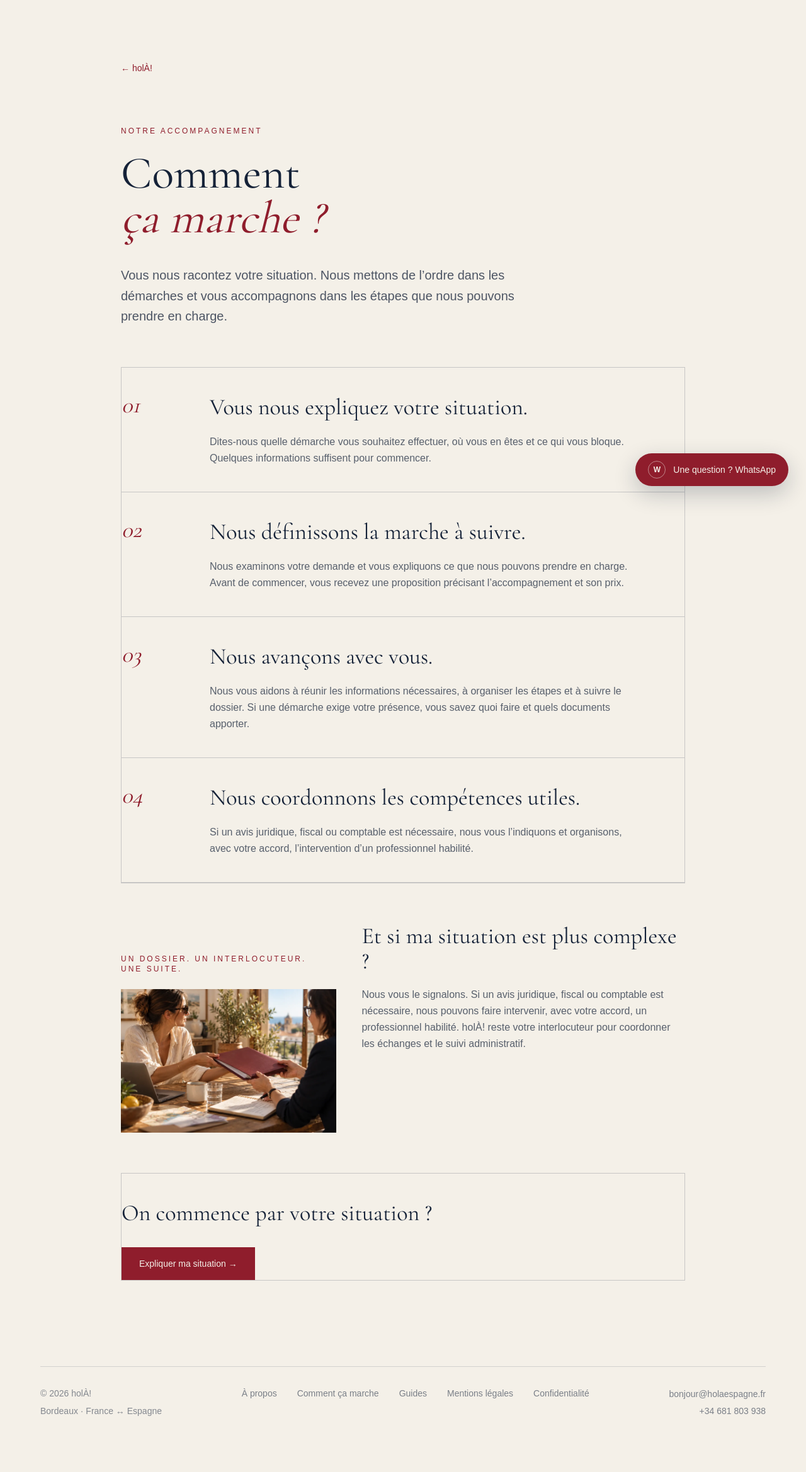
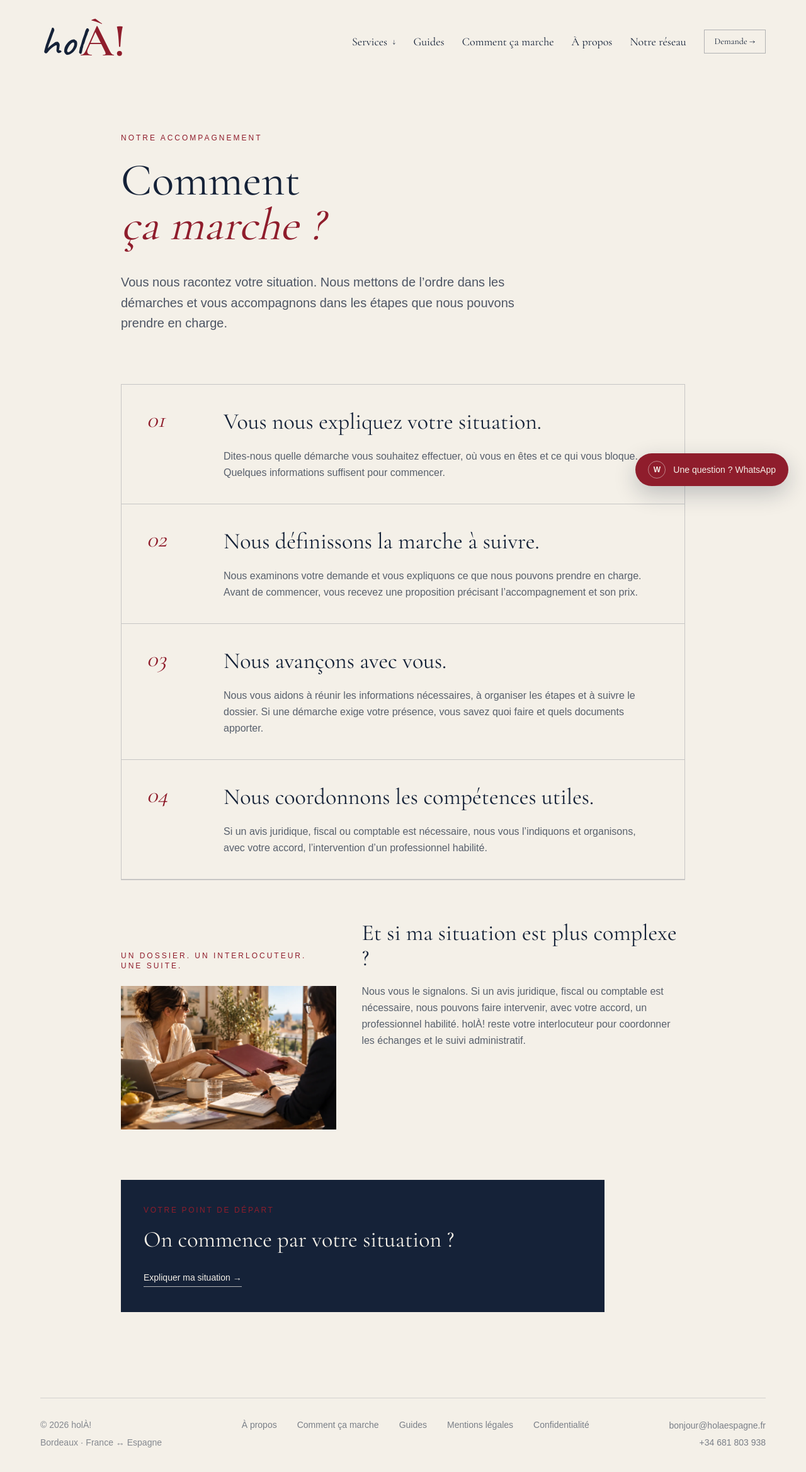
Before and after one commit to elehcf/hola, a Next.js app: page /comment-ca-marche in a window 1280 px wide. Shown: the top 2338 px of the page at 63% size. Before the commit the page ends 2292 px from the top, so only its background shows below. Built offline with nearby package versions, Linux system fonts and the light colour scheme.

Commit message:
Refine how it works page spacing and CTA

```diff
--- a/app/comment-ca-marche/page.tsx
+++ b/app/comment-ca-marche/page.tsx
@@ -1,6 +1,7 @@
 import type { Metadata } from "next";
 import Link from "next/link";
 import LifestylePhoto from "../components/LifestylePhoto";
+import PageHeader from "../components/PageHeader";
 
 export const metadata: Metadata = {
   title: "Comment ça marche | holÀ!",
@@ -37,13 +38,10 @@ const etapes = [
 
 export default function CommentCaMarche() {
   return (
-    <main className="min-h-screen bg-ivory px-8 py-16 text-navy md:px-16 md:py-24">
-      <div className="mx-auto max-w-4xl">
-        <Link href="/" className="text-sm text-blood">
-          ← holÀ!
-        </Link>
-
-        <p className="mt-20 text-xs uppercase tracking-[0.25em] text-blood">
+    <main className="min-h-screen bg-ivory text-navy">
+      <PageHeader />
+      <div className="mx-auto max-w-5xl px-6 pb-16 pt-12 sm:px-8 sm:pb-20 sm:pt-16 md:px-16 md:pb-24 md:pt-20">
+        <p className="text-xs uppercase tracking-[0.25em] text-blood">
           Notre accompagnement
         </p>
 
@@ -62,11 +60,11 @@ export default function CommentCaMarche() {
           prendre en charge.
         </p>
 
-        <div className="mt-12 border sm:mt-16 md:mt-20-t border-navy/20">
+        <div className="mt-12 border border-navy/20 sm:mt-16 md:mt-20">
           {etapes.map((etape) => (
             <section
               key={etape.numero}
-              className="grid gap-5 border-b border-navy/20 py-10 md:grid-cols-[100px_1fr] md:gap-10"
+              className="grid gap-5 border-b border-navy/20 px-6 py-9 sm:px-8 md:grid-cols-[90px_1fr] md:gap-8 md:px-10"
             >
               <span
                 className="text-4xl italic text-blood"
@@ -113,9 +111,12 @@ export default function CommentCaMarche() {
           </div>
         </section>
 
-        <div className="mt-12 border sm:mt-16 md:mt-20-t border-navy/20 pt-10">
+        <div className="mt-12 bg-navy px-7 py-8 text-ivory sm:mt-16 sm:px-9 sm:py-10 md:mt-20 md:max-w-3xl">
+          <p className="text-xs uppercase tracking-[0.22em] text-blood">
+            Votre point de départ
+          </p>
           <p
-            className="max-w-2xl text-3xl leading-tight md:text-4xl"
+            className="mt-4 max-w-2xl text-3xl leading-tight md:text-4xl"
             style={{ fontFamily: "var(--font-editorial)" }}
           >
             On commence par votre situation ?
@@ -123,7 +124,7 @@ export default function CommentCaMarche() {
 
           <Link
             href="/demande"
-            className="mt-8 inline-block bg-blood px-7 py-4 text-sm text-ivory transition-opacity hover:opacity-85"
+            className="mt-7 inline-block border-b border-ivory/70 pb-1 text-sm transition-opacity hover:opacity-80"
           >
             Expliquer ma situation →
           </Link>
```
